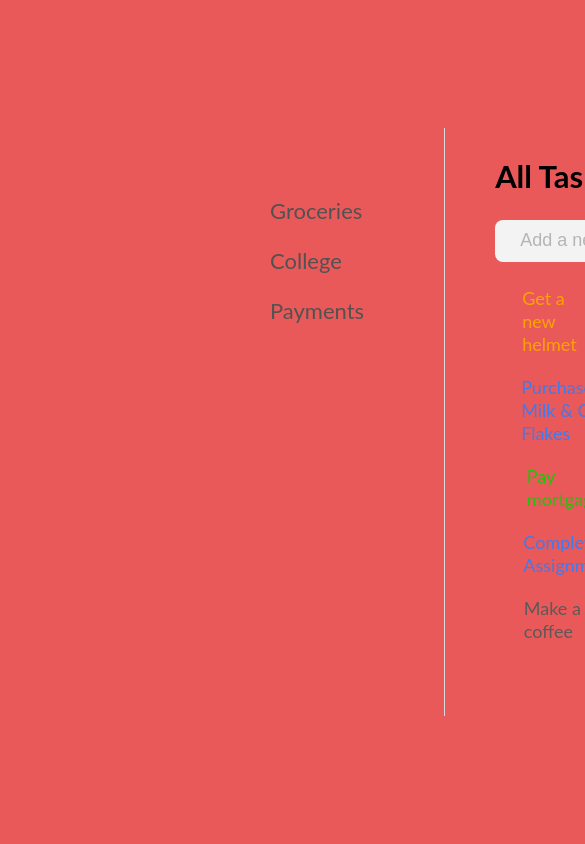
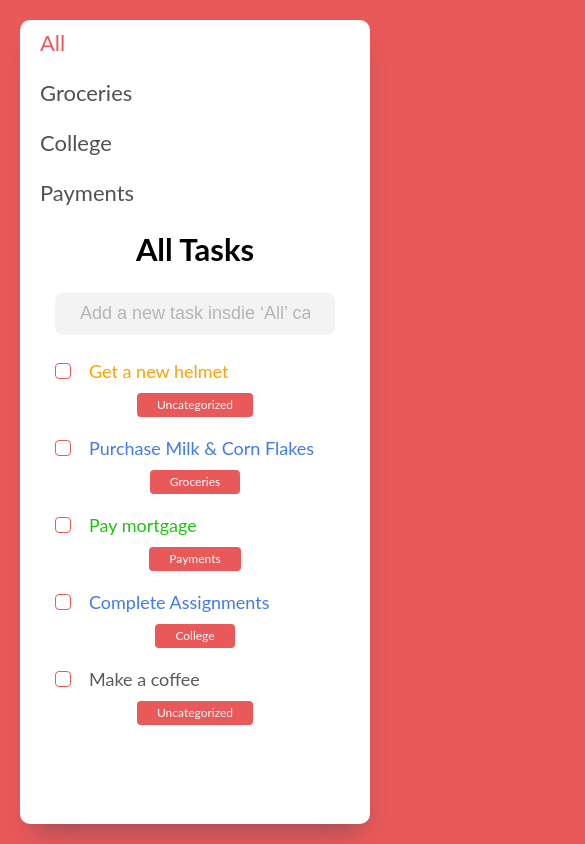
Before and after one commit to Fpsska/TODO-app, a React (Create React App) app: page / in a window 390 px wide. Shown: the top 844 px of the page, 585 px wide, since content can reach past the window. Built offline with nearby package versions, Linux system fonts and the light colour scheme.

Commit message:
feat: create _media.scss file, use in App.tsx, add responsive for all App

```diff
--- /dev/null
+++ b/src/app/assets/styles/_media.scss
@@ -0,0 +1,37 @@
+@media screen and (max-width: 768px) {
+    .page__wrapper {
+        flex-direction: column;
+    }
+    .page__nav {
+        border-right: none;
+        padding: 10px 20px;
+    }
+    .page__content {
+        padding: 15px 35px 15px 35px;
+    }
+    .page__title {
+        text-align: center;
+    }
+    .todo {
+        height: calc(100vh - 400px);
+    }
+}
+
+@media screen and (max-width: 425px) {
+    .todo__item {
+        flex-direction: column;
+        align-items: flex-start;
+        :not(:last-child) {
+            margin: 0;
+        }
+    }
+    .todo__category.todo__category {
+        margin: 10px auto 0 auto;
+    }
+}
+
+@media screen and (max-width: 375px) {
+    .page__content {
+        padding: 15px 20px 15px 20px;
+    }
+}
--- a/src/app/assets/styles/styles.scss
+++ b/src/app/assets/styles/_styles.scss
@@ -53,11 +53,12 @@ body {
 }
 
 .App {
-    padding: 8rem 15rem;
+    padding: 20px;
 }
 
 .page {
     background-color: #fff;
+    box-shadow: 2px 17px 26px -12px rgba(34, 60, 80, 0.43);
     border-radius: 10px;
     &__wrapper {
         display: flex;
--- a/src/app/components/App/App.tsx
+++ b/src/app/components/App/App.tsx
@@ -5,7 +5,8 @@ import Form from '../Form/Form';
 import TodoList from '../Todo/TodoList';
 
 import './App.css';
-import '../../assets/styles/styles.scss';
+import '../../assets/styles/_styles.scss';
+import '../../assets/styles/_media.scss';
 
 // /. imports
 
@@ -17,7 +18,7 @@ const App: React.FC = () => {
           <div className="page__nav">
             <Nav />
           </div>
-          <div className="page__content content">
+          <div className="page__content">
 
             <h1 className="page__title">All Tasks</h1>
 
--- a/src/app/components/Todo/TodoList.tsx
+++ b/src/app/components/Todo/TodoList.tsx
@@ -40,7 +40,7 @@ const TodoList: React.FC = () => {
             text: 'Make a coffee',
             category: 'Uncategorized',
             status: ''
-        },
+        }
     ]);
 
     return (
--- a/src/app/components/Todo/todo.scss
+++ b/src/app/components/Todo/todo.scss
@@ -1,10 +1,17 @@
 .todo {
+    height: calc(100vh - 230px);
+    overflow-y: scroll;
+    &::-webkit-scrollbar {
+        width: 0;
+        height: 0;
+    }
     :not(:last-child) {
         margin: 0 0 20px 0;
     }
     &__item {
         display: flex;
         align-items: center;
+        justify-content: flex-start;
         position: relative;
         width: 100%;
         :not(:last-child) {
@@ -80,6 +87,7 @@
         }
     }
     &__checkbox--fake {
+        flex-shrink: 0;
         width: 1rem;
         height: 1rem;
         background-color: transparent;
```
